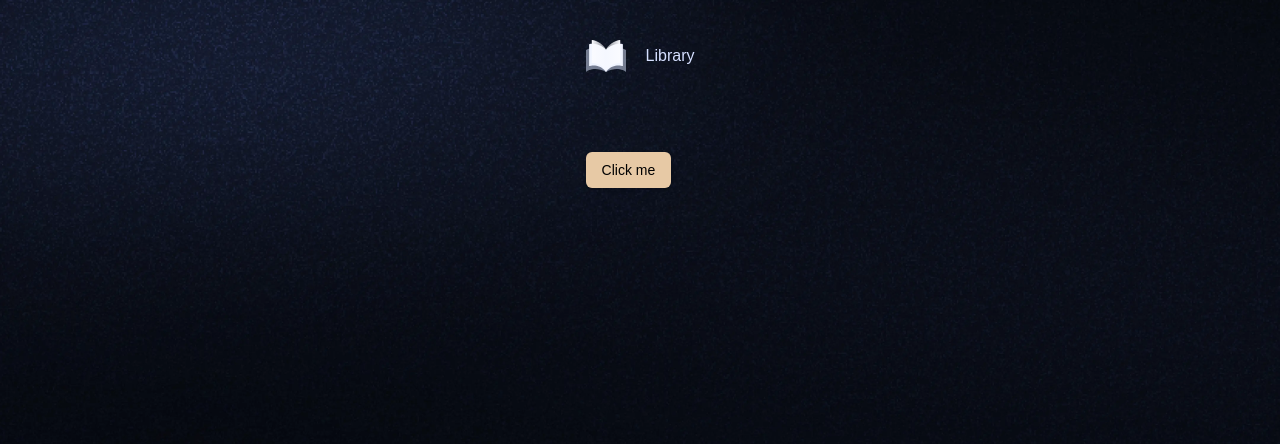
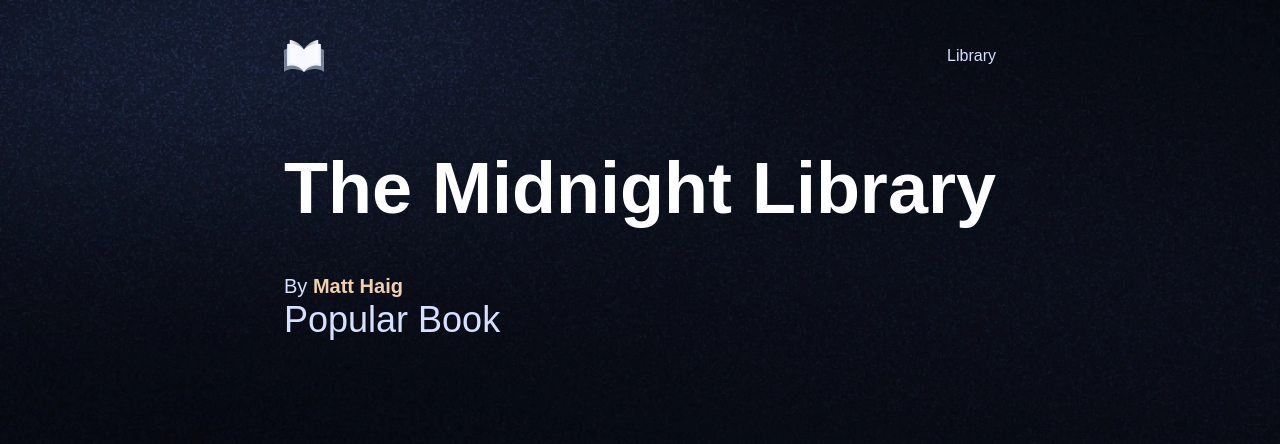
Before and after one commit to Gazi2050/libra, a Next.js app: page / in a window 1280 px wide. Shown: the top 444 px of the page. Built offline with nearby package versions, Linux system fonts and the light colour scheme; a web font is replaced by a local one.

Commit message:
ui:creating BookOverview and BookList ui

```diff
--- a/app/(root)/page.tsx
+++ b/app/(root)/page.tsx
@@ -1,9 +1,17 @@
+import BookList from "@/components/BookList";
+import BookOverview from "@/components/BookOverview";
 import { Button } from "@/components/ui/button";
+import { sampleBooks } from "@/constants";
 
 const Home = () => {
   return (
     <>
-      <Button>Click me</Button>
+      <BookOverview {...sampleBooks[0]} />
+      <BookList
+        title="Latest Books"
+        books={sampleBooks}
+        containerClassName="mt-28"
+      />
     </>
   );
 };
--- /dev/null
+++ b/components/BookList.tsx
@@ -0,0 +1,11 @@
+import React from 'react';
+
+const BookList = () => {
+    return (
+        <section>
+            <h2 className='font-bebas-neue text-4xl text-light-100'>Popular Book</h2>
+        </section>
+    );
+};
+
+export default BookList;
--- /dev/null
+++ b/components/BookOverview.tsx
@@ -0,0 +1,30 @@
+import React from 'react';
+
+const BookOverview = ({
+    title,
+    author,
+    genre,
+    rating,
+    totalCopies,
+    availableCopies,
+    description,
+    coverColor,
+    coverUrl,
+    id,
+    userId,
+}: Book) => {
+    return (
+        <section className='book-overview'>
+            <div className='flex flex-1 flex-col gap-5'>
+                <h1>{title}</h1>
+                <div className='book-info'>
+                    <p>
+                        By <span className='font-semibold text-light-200'>{author}</span>
+                    </p>
+                </div>
+            </div>
+        </section>
+    );
+};
+
+export default BookOverview;
--- /dev/null
+++ b/constants/index.ts
@@ -0,0 +1,192 @@
+export const navigationLinks = [
+    {
+        href: "/library",
+        label: "Library",
+    },
+
+    {
+        img: "/icons/user.svg",
+        selectedImg: "/icons/user-fill.svg",
+        href: "/my-profile",
+        label: "My Profile",
+    },
+];
+
+export const adminSideBarLinks = [
+    {
+        img: "/icons/admin/home.svg",
+        route: "/admin",
+        text: "Home",
+    },
+    {
+        img: "/icons/admin/users.svg",
+        route: "/admin/users",
+        text: "All Users",
+    },
+    {
+        img: "/icons/admin/book.svg",
+        route: "/admin/books",
+        text: "All Books",
+    },
+    {
+        img: "/icons/admin/bookmark.svg",
+        route: "/admin/book-requests",
+        text: "Borrow Requests",
+    },
+    {
+        img: "/icons/admin/user.svg",
+        route: "/admin/account-requests",
+        text: "Account Requests",
+    },
+];
+
+export const FIELD_NAMES = {
+    fullName: "Full name",
+    email: "Email",
+    universityId: "University ID Number",
+    password: "Password",
+    universityCard: "Upload University ID Card",
+};
+
+export const FIELD_TYPES = {
+    fullName: "text",
+    email: "email",
+    universityId: "number",
+    password: "password",
+};
+
+export const sampleBooks = [
+    {
+        id: 1,
+        title: "The Midnight Library",
+        author: "Matt Haig",
+        genre: "Fantasy / Fiction",
+        rating: 4.6,
+        total_copies: 20,
+        available_copies: 10,
+        description:
+            "A dazzling novel about all the choices that go into a life well lived, The Midnight Library tells the story of Nora Seed as she finds herself between life and death.",
+        color: "#1c1f40",
+        cover: "https://m.media-amazon.com/images/I/81J6APjwxlL.jpg",
+        video: "/sample-video.mp4?updatedAt=1722593504152",
+        summary:
+            "A dazzling novel about all the choices that go into a life well lived, The Midnight Library tells the story of Nora Seed as she finds herself between life and death. A dazzling novel about all the choices that go into a life well lived, The Midnight Library tells the story of Nora Seed as she finds herself between life and death.",
+    },
+    {
+        id: 2,
+        title: "Atomic Habits",
+        author: "James Clear",
+        genre: "Self-Help / Productivity",
+        rating: 4.9,
+        total_copies: 99,
+        available_copies: 50,
+        description:
+            "A revolutionary guide to making good habits, breaking bad ones, and getting 1% better every day.",
+        color: "#fffdf6",
+        cover: "https://m.media-amazon.com/images/I/81F90H7hnML.jpg",
+        video: "/sample-video.mp4?updatedAt=1722593504152",
+        summary:
+            "A revolutionary guide to making good habits, breaking bad ones, and getting 1% better every day.",
+    },
+    {
+        id: 3,
+        title: "You Don't Know JS: Scope & Closures",
+        author: "Kyle Simpson",
+        genre: "Computer Science / JavaScript",
+        rating: 4.7,
+        total_copies: 9,
+        available_copies: 5,
+        description:
+            "An essential guide to understanding the core mechanisms of JavaScript, focusing on scope and closures.",
+        color: "#f8e036",
+        cover:
+            "https://m.media-amazon.com/images/I/7186YfjgHHL._AC_UF1000,1000_QL80_.jpg",
+        video: "/sample-video.mp4?updatedAt=1722593504152",
+        summary:
+            "An essential guide to understanding the core mechanisms of JavaScript, focusing on scope and closures.",
+    },
+    {
+        id: 4,
+        title: "The Alchemist",
+        author: "Paulo Coelho",
+        genre: "Philosophy / Adventure",
+        rating: 4.5,
+        total_copies: 78,
+        available_copies: 50,
+        description:
+            "A magical tale of Santiago, an Andalusian shepherd boy, who embarks on a journey to find a worldly treasure.",
+        color: "#ed6322",
+        cover:
+            "https://m.media-amazon.com/images/I/61HAE8zahLL._AC_UF1000,1000_QL80_.jpg",
+        video: "/sample-video.mp4?updatedAt=1722593504152",
+        summary:
+            "A magical tale of Santiago, an Andalusian shepherd boy, who embarks on a journey to find a worldly treasure.",
+    },
+    {
+        id: 5,
+        title: "Deep Work",
+        author: "Cal Newport",
+        genre: "Self-Help / Productivity",
+        rating: 4.7,
+        total_copies: 23,
+        available_copies: 23,
+        description:
+            "Rules for focused success in a distracted world, teaching how to cultivate deep focus to achieve peak productivity.",
+        color: "#ffffff",
+        cover: "https://m.media-amazon.com/images/I/81JJ7fyyKyS.jpg",
+        video: "/sample-video.mp4?updatedAt=1722593504152",
+        summary:
+            "Rules for focused success in a distracted world, teaching how to cultivate deep focus to achieve peak productivity.",
+    },
+    {
+        id: 6,
+        title: "Clean Code",
+        author: "Robert C. Martin",
+        genre: "Computer Science / Programming",
+        rating: 4.8,
+        total_copies: 56,
+        available_copies: 56,
+        description:
+            "A handbook of agile software craftsmanship, offering best practices and principles for writing clean and maintainable code.",
+        color: "#080c0d",
+        cover:
+            "https://m.media-amazon.com/images/I/71T7aD3EOTL._UF1000,1000_QL80_.jpg",
+        video: "/sample-video.mp4?updatedAt=1722593504152",
+        summary:
+            "A handbook of agile software craftsmanship, offering best practices and principles for writing clean and maintainable code.",
+    },
+    {
+        id: 7,
+        title: "The Pragmatic Programmer",
+        author: "Andrew Hunt, David Thomas",
+        genre: "Computer Science / Programming",
+        rating: 4.8,
+        total_copies: 25,
+        available_copies: 3,
+        description:
+            "A timeless guide for developers to hone their skills and improve their programming practices.",
+        color: "#100f15",
+        cover:
+            "https://m.media-amazon.com/images/I/71VStSjZmpL._AC_UF1000,1000_QL80_.jpg",
+        video: "/sample-video.mp4?updatedAt=1722593504152",
+        summary:
+            "A timeless guide for developers to hone their skills and improve their programming practices.",
+    },
+    {
+        id: 8,
+        title: "The Psychology of Money",
+        author: "Morgan Housel",
+        genre: "Finance / Self-Help",
+        rating: 4.8,
+        total_copies: 10,
+        available_copies: 5,
+        description:
+            "Morgan Housel explores the unique behaviors and mindsets that shape financial success and decision-making.",
+        color: "#ffffff",
+        cover:
+            "https://m.media-amazon.com/images/I/81Dky+tD+pL._AC_UF1000,1000_QL80_.jpg",
+        video: "/sample-video.mp4?updatedAt=1722593504152",
+        summary:
+            "Morgan Housel explores the unique behaviors and mindsets that shape financial success and decision-making.",
+    },
+];
```
Also changed, not shown: types.d.ts (added, +41 -0 lines).
